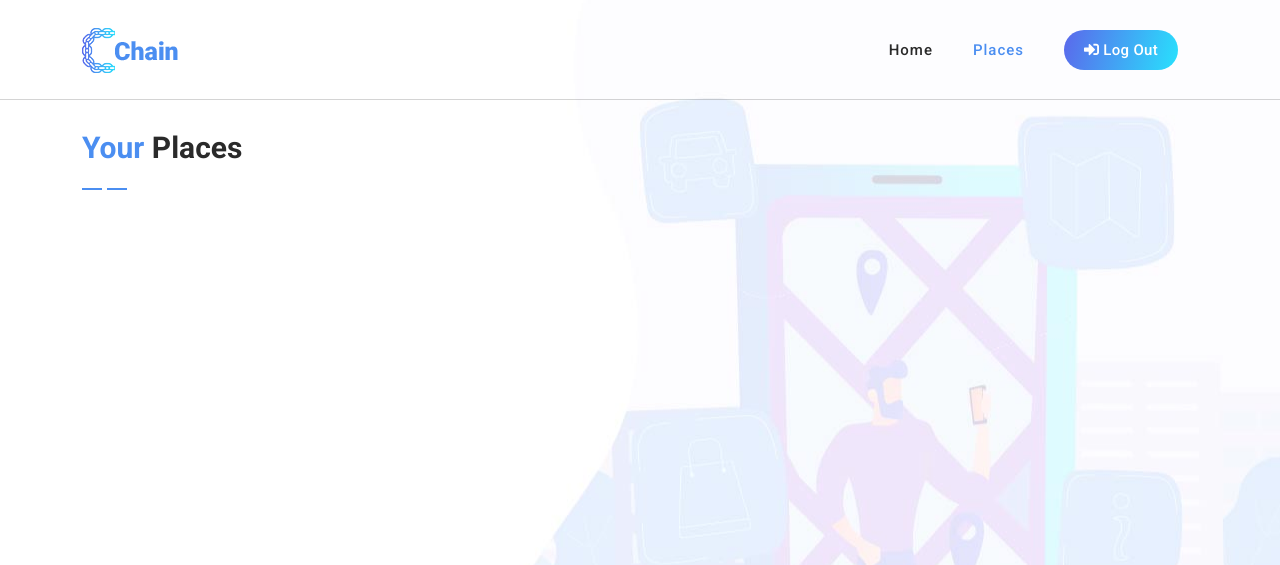
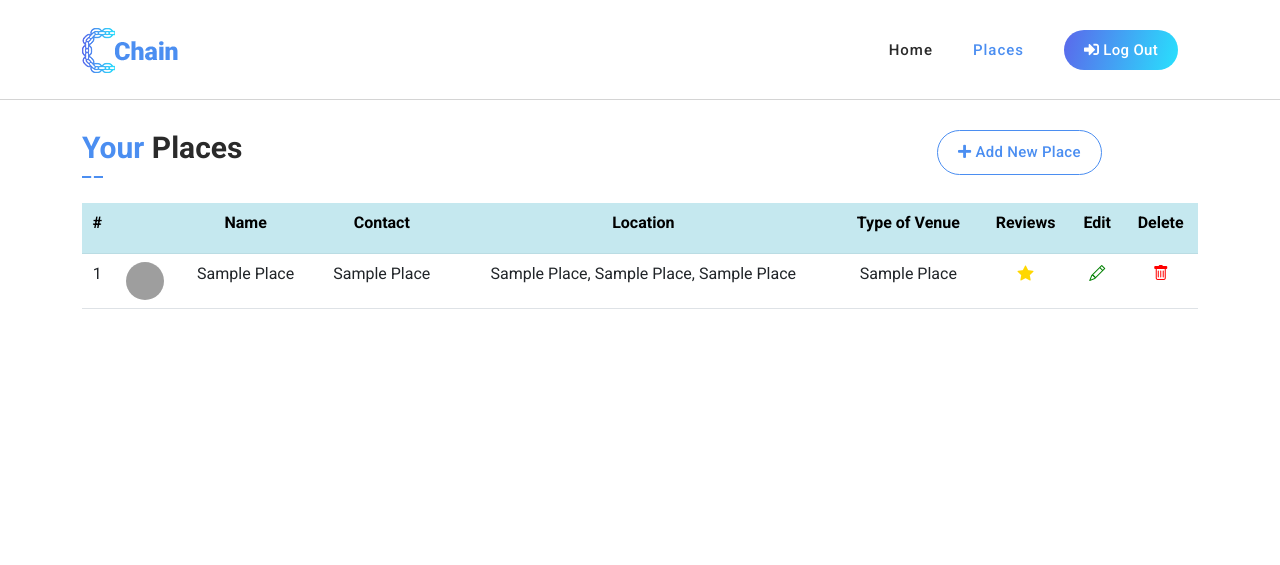
Before and after one commit to JanhaviObhan/Humsafar-SIH, a Flask app: page /owner_place in a window 1280 px wide. Shown: the top 565 px of the page. After the commit the page ends 309 px from the top, so only its background shows below. Run offline with Flask 2, Linux system fonts and the light colour scheme; the visitor is signed in with stand-in values (Sample User, id 1); a database or web service that is not in the repository returns one stand-in record (values such as "Sample title"); some libraries are stand-ins or nearby versions; some web fonts are replaced; grey boxes are pictures that could not be loaded.

Commit message:
place completed

```diff
--- a/static/assets/css/styles.css
+++ b/static/assets/css/styles.css
@@ -1175,18 +1175,6 @@ Places
   padding-top: 130px;
   position: relative;
 }
-.places-info::before {
-  background-image: url(../images/about-bg.jpg);
-  width: 777px;
-  height: 1132px;
-  content: "";
-  position: absolute;
-  background-repeat: no-repeat;
-  right: 0;
-  top: 100%;
-  transform: translateY(-40%);
-  z-index: 0;
-}
 
 /*
 ---------------------------------------------
--- a/templates/owner_place.html
+++ b/templates/owner_place.html
@@ -22,6 +22,9 @@
 
     <!-- Bootstrap core CSS -->
     <link href="{{ url_for('static', filename='vendor/bootstrap/css/bootstrap.min.css') }}" rel="stylesheet">
+
+    <!-- Bootstrap Font Icon CSS -->
+    <link rel="stylesheet" href="https://cdn.jsdelivr.net/npm/bootstrap-icons@1.5.0/font/bootstrap-icons.css" />
 
     <!-- Additional CSS Files -->
     <link rel="stylesheet" href="https://use.fontawesome.com/releases/v5.8.1/css/all.css"
@@ -114,14 +117,50 @@
         <div class="container">
             <div class="row">
                 <div class="col-lg-12 align-self-center">
-                    <div class="section-heading">
-                        <h4><em>Your</em> Places</h4>
+                    <div class="section-heading row">
+                        <h4 class="col-lg-9"><em>Your</em> Places</h4>
+                        <div class="border-button col-lg-3">
+                            <a href="/owner_new_place"><i class="fa fa-plus"></i> Add New Place</a>
+                        </div>
+
                         <img src="assets/images/heading-line-dec.png" alt="">
                     </div>
 
-                    <div class="placestable">
+                    <div class="placestable" style="margin-top: 25px;">
 
                         <!-- MAKE TABLE HERE -->
+                        <table class="table table-hover table-striped text-center table-curved ">
+                            <tr class="table-info" style="height: 50px;">
+                                <th>#</th>
+                                <th></th>
+                                <th>Name</th>
+                                <th>Contact</th>
+                                <th>Location</th>
+                                <th>Type of Venue</th>
+                                <th>Reviews</th>
+                                <th>Edit</th>
+                                <th>Delete</th>
+                            </tr>
+
+                            {% for i in place %}
+                            <tr>
+                                <td>{{loop.index}}</td>
+                                <td> <img class="rounded-circle" style="width: 38px; height: 38px;"
+                                        src="/place_profile{{i[0]}}" alt=""></td>
+                                <td class="text-capitalize">{{i[1]}}</td>
+                                <td class="text-capitalize">{{i[7]}}</td>
+                                <td class="text-capitalize">{{i[3]}}, {{i[4]}}, {{i[5]}}</td>
+                                <td class="text-capitalize">{{i[8]}}</td>
+                                <td> <a href="/owner_review_place{{i[0]}}"><i class="bi bi-star-fill"
+                                            style="color: gold;"></i> </td>
+                                <td> <a href="/owner_update_place{{i[0]}}"><i class="bi bi-pencil"
+                                            style="color: green;"></i></a> </td>
+                                <td> <a href="/owner_delete_place{{i[0]}}"><i class="bi bi-trash"
+                                            style="color: red;"></i></a> </td>
+                            </tr>
+                            {% endfor %}
+
+                        </table>
 
                     </div>
 
```
